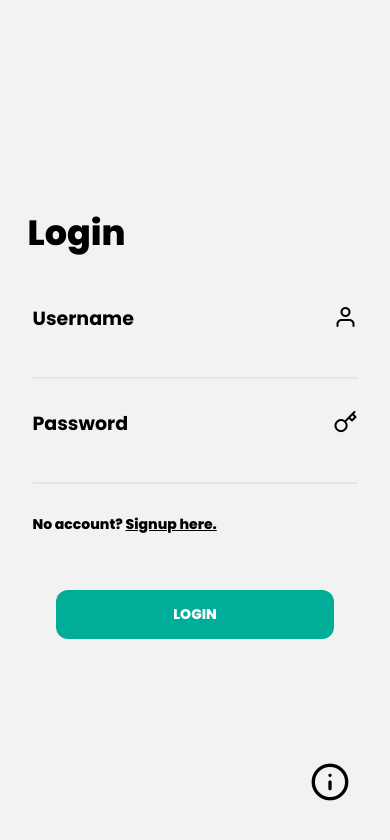
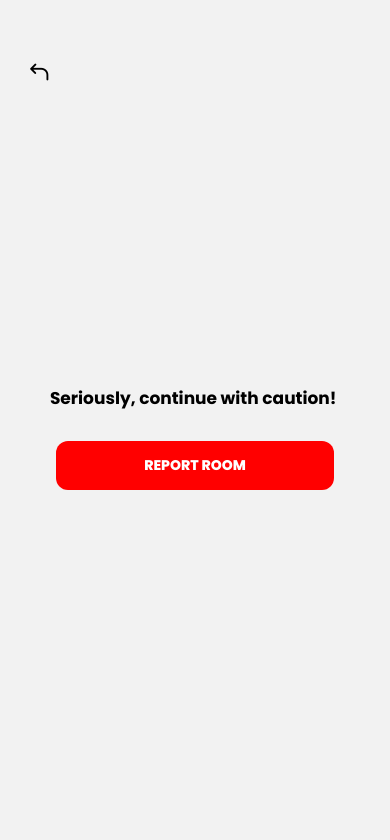
Before and after one commit to Chillandchat/mobile, a React Native app: screen /room-danger-zone in a window 390 px wide. Shown: the top 840 px of the page. Built offline with nearby package versions, Linux system fonts and the light colour scheme.

Commit message:
Add/implement room danger screen

```diff
--- a/src/Router.tsx
+++ b/src/Router.tsx
@@ -29,6 +29,7 @@ import JoinRoom from "./screens/JoinRoom";
 import Information from "./screens/Information";
 import loadFonts from "../assets/fonts/loader";
 import RoomInformation from "./screens/RoomInformation";
+import RoomDangerZone from "./screens/RoomDangerZone";
 
 /**
  * This is the router component for the application, This component
@@ -108,6 +109,13 @@ namespace app {
                   options={{ headerShown: false }}
                 />
                 <NavigatorStack.Screen
+                  name="room-danger-zone"
+                  component={RoomDangerZone}
+                  options={{
+                    headerShown: false,
+                  }}
+                />
+                <NavigatorStack.Screen
                   name="error"
                   component={Error}
                   options={{
--- /dev/null
+++ b/src/screens/RoomDangerZone.tsx
@@ -0,0 +1,79 @@
+import { useNavigation } from "@react-navigation/native";
+import React from "react";
+import { View, StyleSheet, TouchableOpacity, Alert, Text } from "react-native";
+import { AntDesign } from "@expo/vector-icons";
+import { useSelector } from "react-redux";
+
+import reportRoom from "../scripts/reportRoom";
+import Button from "../components/Button";
+import { RootState } from "../redux/index.d";
+
+const RoomDangerZone: React.FC = () => {
+  const { sessionStatus } = useSelector((state: RootState): RootState => state);
+  const navigation: any = useNavigation();
+
+  const style: any = StyleSheet.create({
+      text:{
+          fontFamily:"poppinsBold",
+          fontSize:17,
+          padding: 30
+      },
+    back: {
+      position: "absolute",
+      top: "7%",
+      left: "7%",
+    },
+    container: {
+      justifyContent: "center",
+      alignItems: "center",
+      flex: 1,
+    },
+  });
+
+  return (
+    <View style={style.container}>
+      <TouchableOpacity
+        style={style.back}
+        onPress={(): void => {
+          navigation.navigate("room-details");
+        }}
+      >
+        <AntDesign name="back" size={24} color="black" />
+      </TouchableOpacity>
+      <Text style= {style.text}>Seriously, continue with caution! </Text>
+      <Button
+        color={"red"}
+        textColor={"#fff"}
+        onPress={(): void => {
+          Alert.alert(
+            "",
+            "Are you sure you want to report this room? The Chill&chat team will be notified once reported.",
+            [
+              {
+                text: "Report",
+                style: "destructive",
+                onPress: (): void => {
+                  console.log("pressed");
+                  reportRoom(sessionStatus.id)
+                    .then((): void => {
+                      Alert.alert(
+                        "Room reported",
+                        "This room has been reported, thank you for your feedback! We will take action as soon as possible."
+                      );
+                    })
+                    .catch((err: unknown): void => {
+                      console.error(err);
+                    });
+                },
+              },
+              { text: "Cancel" },
+            ]
+          );
+        }}
+        text={"report room"}
+      />
+    </View>
+  );
+};
+
+export default RoomDangerZone;
--- a/src/screens/RoomInformation.tsx
+++ b/src/screens/RoomInformation.tsx
@@ -38,7 +38,7 @@ const RoomInformation: React.FC<any> = ({ navigation }) => {
       fontFamily: "poppinsBold",
       fontSize: 15,
     },
-    reportButton: {
+    dangerButton: {
       position: "absolute",
       bottom: "7%",
     },
@@ -74,7 +74,7 @@ const RoomInformation: React.FC<any> = ({ navigation }) => {
         />
         <Text style={style.text}>{sessionStatus.users.length.toString()}</Text>
       </View>
-      <View style={style.reportButton}>
+      <View style={style.dangerButton}>
         <TouchableOpacity
           onPress={(): void => {
             Clipboard.setString(sessionStatus.id);
@@ -94,38 +94,15 @@ const RoomInformation: React.FC<any> = ({ navigation }) => {
           />
           <Text style={style.text}>Copy information</Text>
         </TouchableOpacity>
-        <Button
-          color={"red"}
-          textColor={"#fff"}
-          onPress={(): void => {
-            Alert.alert(
-              "",
-              "Are you sure you want to report this room? The Chill&chat team will be notified once reported.",
-              [
-                {
-                  text: "Report",
-                  style: "destructive",
-                  onPress: (): void => {
-                    console.log("pressed");
-                    reportRoom(sessionStatus.id)
-                      .then((): void => {
-                        Alert.alert(
-                          "Room reported",
-                          "This room has been reported, thank you for your feedback! We will take action as soon as possible."
-                        );
-                      })
-                      .catch((err: unknown): void => {
-                        console.error(err);
-                      });
-                  },
-                },
-                { text: "Cancel" },
-              ]
-            );
-          }}
-          text={"report room"}
-        />
-      </View>
+          <Button
+            color={"red"}
+            onPress={() => {
+              navigation.push("room-danger-zone");
+            }}
+            textColor={"#ffff"}
+            text={"Danger zone"}
+          />
+        </View>
     </View>
   );
 };
```
